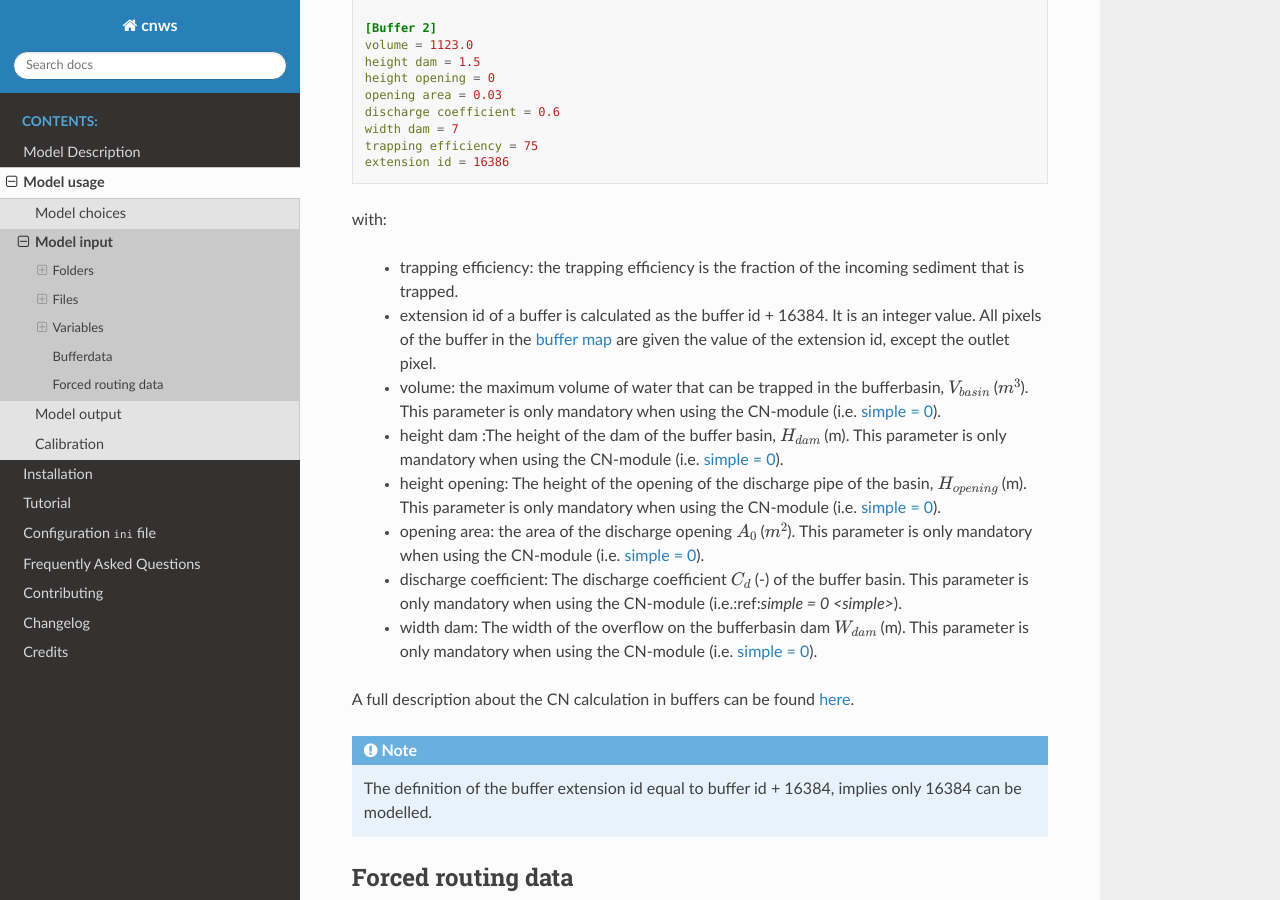
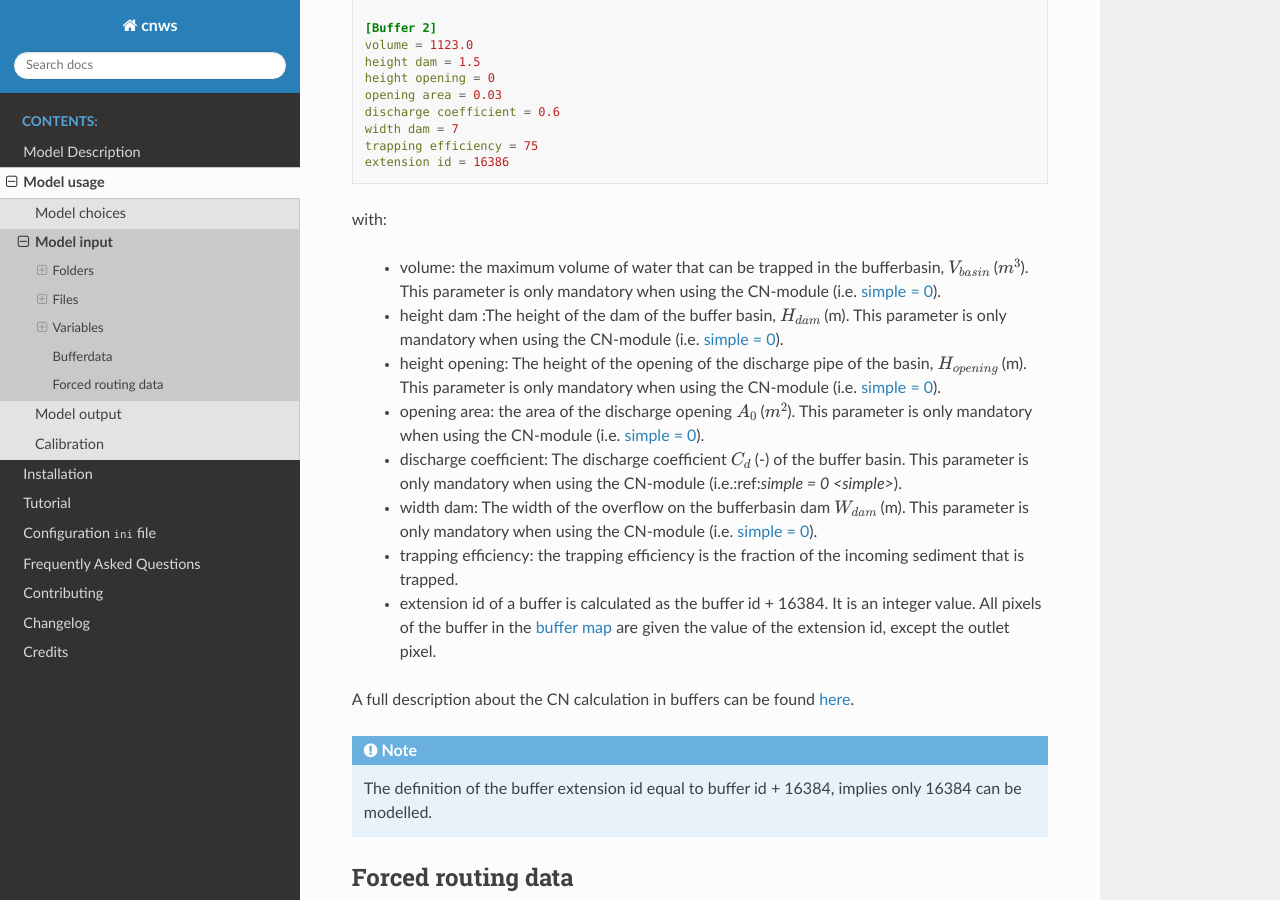
Before and after one commit to watem-sedem/watem-sedem, a Sphinx documentation site: the page built from docs/input.rst, in a window 1280 px wide and 900 px high, scrolled down 11582 px. Built offline with Sphinx 7.4.7 and the Read the Docs theme 2.0.0, drawn with Linux system fonts in a browser that asks for light colours; some of the changed lines change nothing that is shown.

Commit message:
change positions information parameters according to sequence example

```diff
--- a/docs/input.rst
+++ b/docs/input.rst
@@ -71,13 +71,14 @@ within a parcel. Note that the data type of this raster is integer 16.
     :header-rows: 1
 
 .. note::
-	1. The Parcel raster can contain only values between -32757 and 32757.
-	Therefore, only 32757 unique agricultural field id's can be used in the
-	parcel map. When more parcel id's are necessary (e.g. in very large
-	catchments), you can give two or more agricultural fields the same id.
-	Theoretically, the model will consider these two parcels as a single parcel.
-	In practice, these two parcels will never be treated as one because they are
-	probably situated in another part of the catchment.
+
+    1. The Parcel raster can contain only values between -32757 and 32757.
+    Therefore, only 32757 unique agricultural field id's can be used in the
+    parcel map. When more parcel id's are necessary (e.g. in very large
+    catchments), you can give two or more agricultural fields the same id.
+    Theoretically, the model will consider these two parcels as a single
+    parcel. In practice, these two parcels will never be treated as one
+    because they are probably situated in another part of the catchment.
 
     2. The concept of land use (agriculture, grass strips) and land cover
     (river, infrastructure, forest, pasture) are used interchangeable in the
@@ -616,13 +617,6 @@ ini-file when :ref:`include buffers = 1 <includebuffers>`.
 
 with:
 
- - trapping efficiency: the trapping efficiency is the fraction of the incoming
-   sediment that is trapped.
-
- - extension id of a buffer is calculated as the buffer id + 16384. It is an
-   integer value. All pixels of the buffer in the :ref:`buffer map <buffermap>`
-   are given the value of the extension id, except the outlet pixel.
-
  - volume: the maximum volume of water that can be trapped in the
    bufferbasin, :math:`V_{basin}` (:math:`m^{3}`). This parameter is only
    mandatory when using the CN-module (i.e. :ref:`simple = 0 <simple>`).
@@ -646,6 +640,13 @@ with:
  - width dam: The width of the overflow on the bufferbasin dam
    :math:`W_{dam}` (m). This parameter is only mandatory when using the
    CN-module (i.e. :ref:`simple = 0 <simple>`).
+
+ - trapping efficiency: the trapping efficiency is the fraction of the incoming
+   sediment that is trapped.
+
+ - extension id of a buffer is calculated as the buffer id + 16384. It is an
+   integer value. All pixels of the buffer in the :ref:`buffer map <buffermap>`
+   are given the value of the extension id, except the outlet pixel.
 
 A full description about the CN calculation in buffers can be found
 :ref:`here <bufferbasins>`.
```
